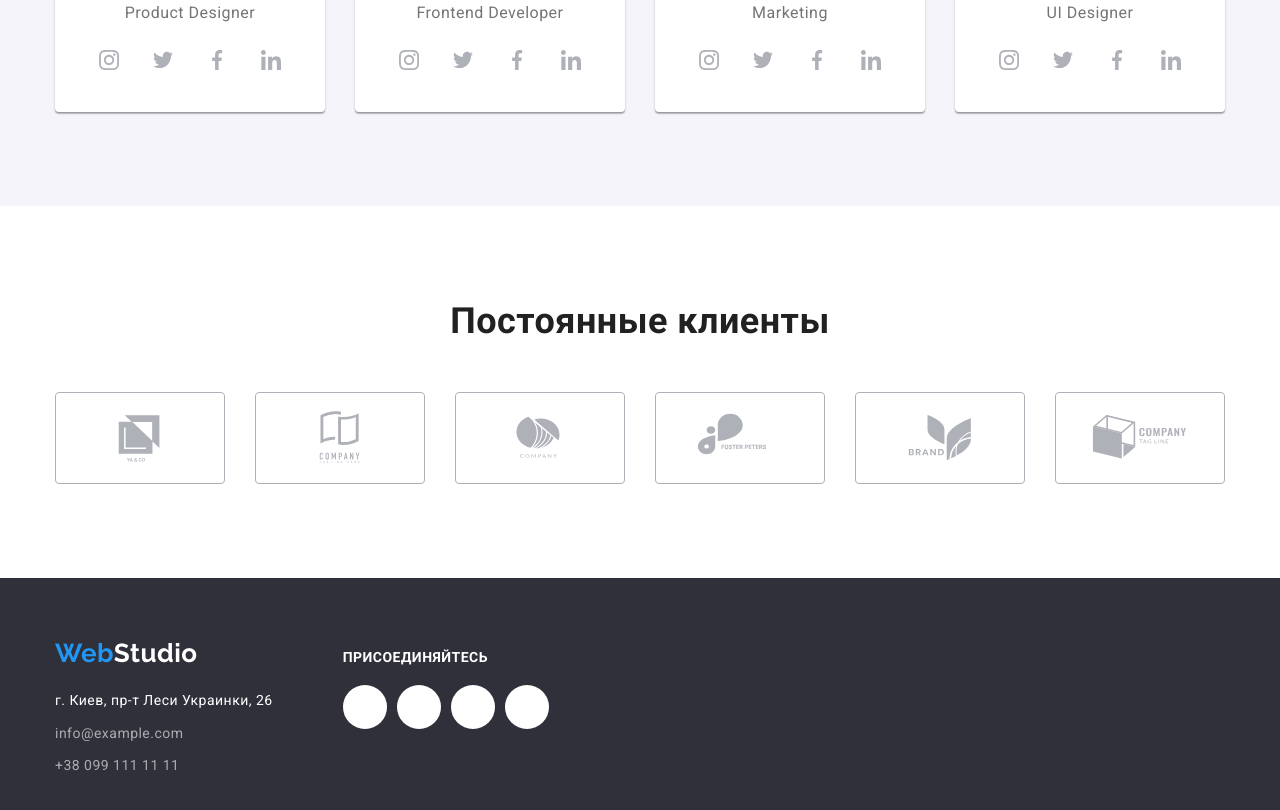
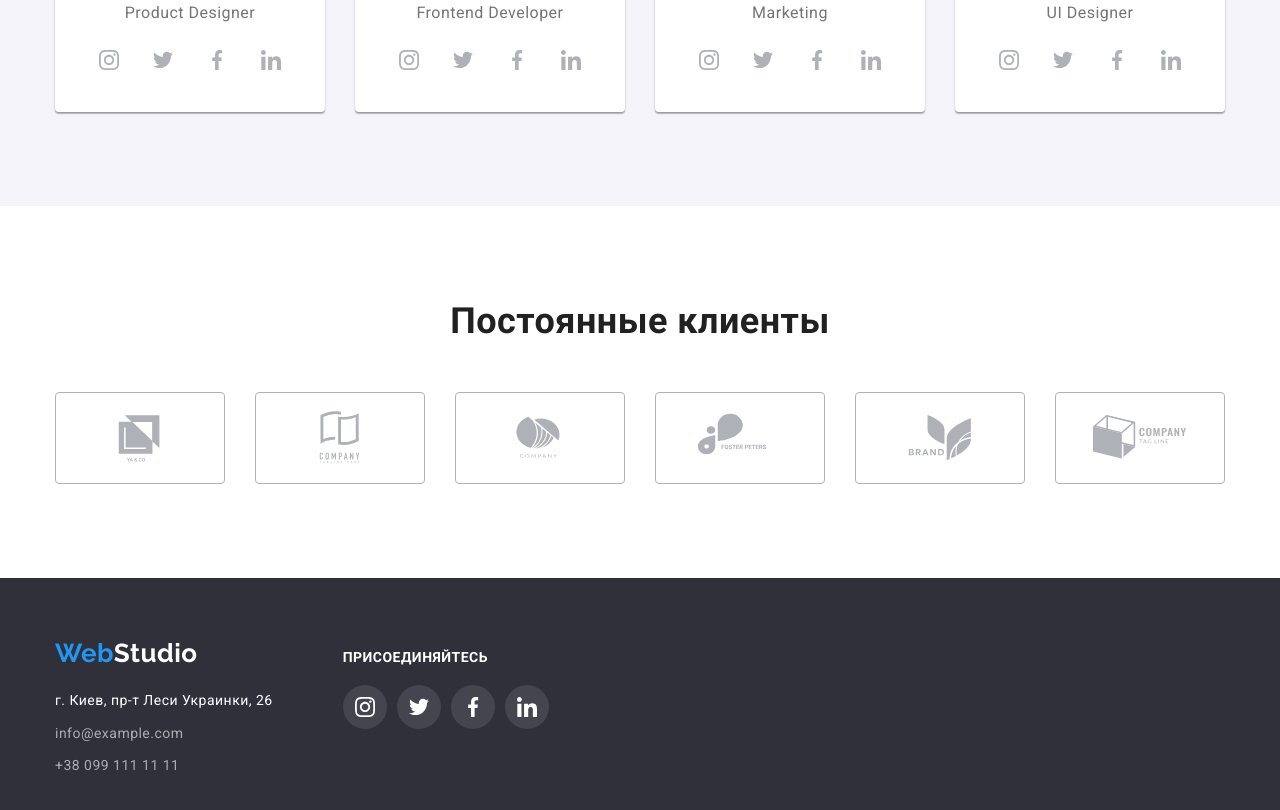
Before and after one commit to VladPomynchuk/goit-markup-hw-05, a plain HTML site: page index.html in a window 1280 px wide. Shown: the part 2099-2909 px from the top of the page. Drawn offline with nearby package versions, Linux system fonts and the light colour scheme.

Commit message:
Исправляет иконки в футере

```diff
--- a/css/styles.css
+++ b/css/styles.css
@@ -463,6 +463,11 @@ p {
 
   transition: background-color 250ms cubic-bezier(0.4, 0, 0.2, 1);
 }
+
+.footer .icon-social-link {
+  background-color: rgba(255, 255, 255, 0.1);
+}
+
 .icon-social-link:hover,
 .icon-social-link:focus {
   background-color: var(--accent);
@@ -715,10 +720,7 @@ p {
 .footer-social {
   margin-left: 70px;
 }
-.footer .social-item {
-  background-color: rgba(255, 255, 255, 0.1);
-  border-radius: 50%;
-}
+
 .footer .icon-social {
   fill: var(--primary-bg-color);
 }
```
